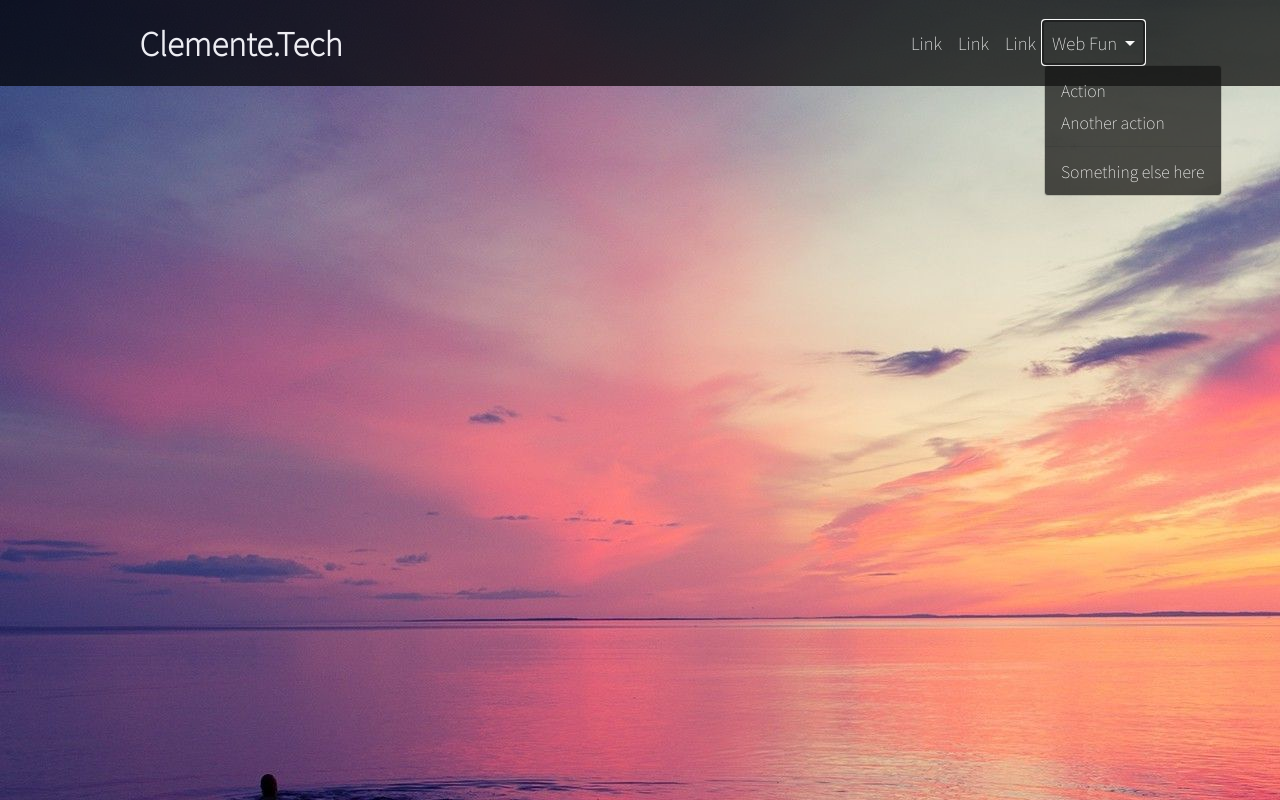
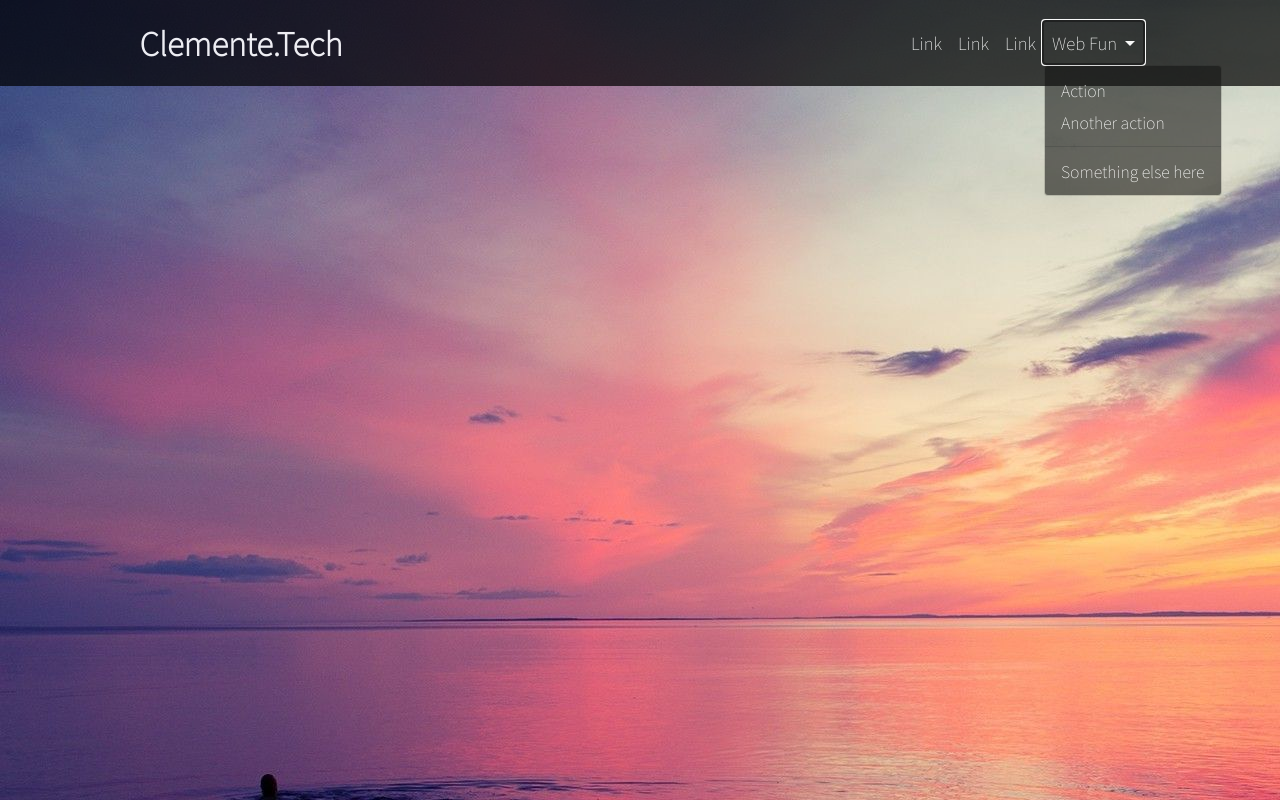
Before and after one commit to aclementepa/PROJECT-PARALLAX, a PHP site: page / in a window 1280 px wide, after a click on "Web Fun". Run offline with PHP 8.4, Linux system fonts and the light colour scheme; some libraries are stand-ins or nearby versions.

Commit message:
Update main.css

```diff
--- a/main.css
+++ b/main.css
@@ -74,11 +74,12 @@ input {
 }
 
 .dropdown-menu {
-    background-color:rgba(0,0,0, 0.75);
+    background-color:rgba(0,0,0, 0.6);
 }
 
-.dropdown-item:hover {
+.dropdown-item:hover .nav-item:hover {
     font-weight: 600;
     filter: brightness(90%);
     background-color: inherit;
+    background-color:rgba(0,0,0, 1);
 }
```
